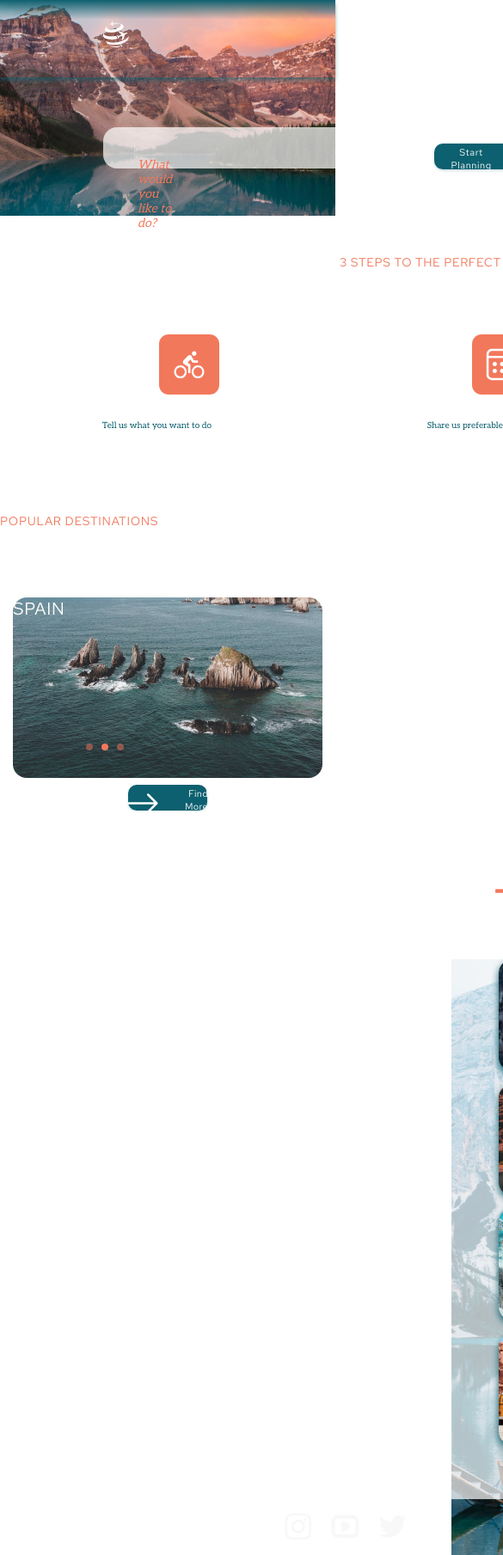
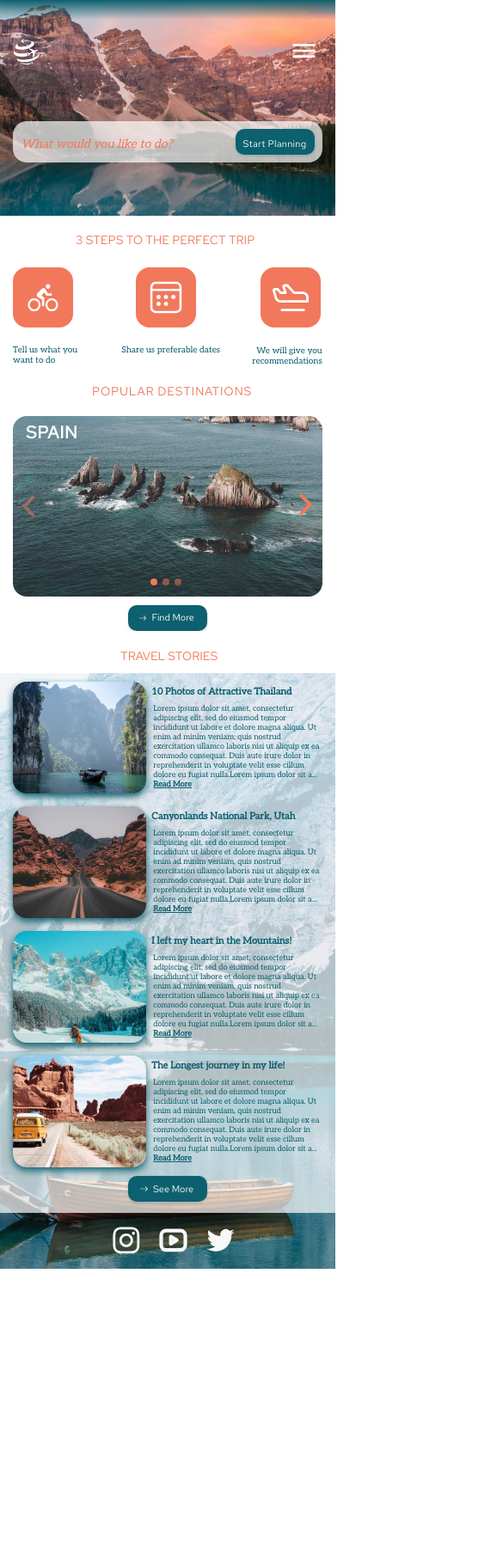
Before and after one commit to Evgenij-svg/rsschool-cvStage0, a plain HTML site: page index.html in a window 390 px wide. Shown: the top 1809 px of the page at 86% size, 585 px wide, since content can reach past the window. After the commit the page ends 1476 px from the top, so only its background shows below. Drawn offline with Linux system fonts and the light colour scheme; a web font is replaced by a local one.

Commit message:
feat:burger menu and pixel perfct

```diff
--- a/index.html
+++ b/index.html
@@ -1,8 +1,10 @@
 <!DOCTYPE html>
 <html lang="zxx">
+
 <head>
   <meta charset="utf-8" />
   <title>Travel</title>
+  <meta name="viewport" content="width=device-width, initial-scale=1.0">
   <link rel="shortcut icon" href="img/Logo.ico" type="image/x-icon" />
   <link rel="stylesheet" href="styles/Header.css" />
   <link rel="stylesheet" href="styles/Section1.css" />
@@ -11,42 +13,43 @@
   <link rel="stylesheet" href="styles/Section4.css" />
   <link rel="stylesheet" href="styles/Body.css" />
   <link rel="stylesheet" href="styles/Footer.css" />
-    <script src="scripts/index.js"></script>
+
 </head>
 
 <body>
   <header>
     <div>
-        <img src="img/Vector.svg" />
-        <img src="mobile_image/burger.svg" />
-        <div>
-          <span class="travelPortal">Travel Portal</span>
-          <nav>
-            <a href="#previewID">How It Works</a>
-            <a class="navA" href="#stepsID">Plan Your Trip</a>
-            <a class="navA1" href="#destinationsiD">Destinations</a>
-            <a class="navA2" href="#storiesID">Travel Stories</a>
+      <img class="LogoImage Brightness" src="img/Vector.svg" />
+      <img id="BurgerID" src="mobile_image/burger.svg" />
+      <span class="travelPortal DisplayNone">Travel Portal</span>
+      <nav class="BurgerMenu" id="BurgerMenuId">
+        <img id="CloseBurger" class="DisplayNonePC Cross" src="mobile_image/cross.svg"/>
+        <a href="#previewID" id="CloseBurger">How It Works</a>
+        <a class="navA"  id="CloseBurger" href="#stepsID">Plan Your Trip</a>
+        <a class="navA1"  id="CloseBurger" href="#destinationsiD">Destinations</a>
+        <a class="navA2" id="CloseBurger" href="#storiesID">Travel Stories</a>
+        <a class="DisplayNonePC"  id="CloseBurger" href="#">Account</a>
+        <a class="DisplayNonePC"  id="CloseBurger" href="#">Social Media</a>
       </nav>
-          <form>
+      <form class="DisplayNone">
         <button class="Login"><span>Login</span></button>
       </form>
     </div>
-      </div>
   </header>
-    <main>
-      <section class="preview" id="previewID">
-        <h1>Explore the beauty of the World</h1>
+  <main id="CloseBurger">
+    <section class="preview " id="previewID">
+      <h1 >Explore the beauty of the World</h1>
       <div>
         Receive personalized recommendations for countries, hotels, activities
         and more
       </div>
-        <div class="WhatWould">
-          <span>What would you like to do?</span>
+      <div class="WhatWould ">
+        <span class="Brightness">What would you like to do?</span>
         <button class="StartPlanning"><span>Start Planning</span></button>
       </div>
     </section>
 
-      <section class="steps" id="stepsID">
+    <section class="steps Brightness" id="stepsID">
       <h2>3 STEPS TO THE PERFECT TRIP</h2>
       <div>
         <div class="stepsdiv Velo">
@@ -64,7 +67,7 @@
       </div>
     </section>
 
-      <section class="destinations" id="destinationsiD">
+    <section class="destinations Brightness" id="destinationsiD">
       <h2>POPULAR DESTINATIONS</h2>
       <div class="Images_destinations">
         <div class="SPAIN stepsdiv">
@@ -99,7 +102,7 @@
         <span>Find More</span>
       </button>
     </section>
-      <section class="stories" id="storiesID">
+    <section class="stories Brightness" id="storiesID">
       <h2>TRAVEL STORIES</h2>
       <div class="storiesdiv">
         <div>
@@ -107,7 +110,7 @@
             <div class="ImageStoriesTaihaland ImgStories"></div>
             <div>
               <h3 class="H3Stories">10 Photos of Attractive Thailand</h3>
-                <p class="PStories">
+              <p class="PStoriesPC">
                 Lorem ipsum dolor sit amet, consectetur adipiscing elit, sed
                 do eiusmod tempor incididunt ut labore et dolore magna aliqua.
                 Ut enim ad minim veniam, quis nostrud exercitation ullamco
@@ -118,6 +121,12 @@
                 mollit anim id est laborum.Lorem ipsum dolor sit amet,
                 consectetur adipiscing elit...
               </p>
+              <p class="PStoriesMobile">
+                Lorem ipsum dolor sit amet, consectetur adipiscing elit, sed do eiusmod tempor incididunt ut
+                labore et dolore magna aliqua. Ut enim ad minim veniam, quis nostrud exercitation ullamco laboris nisi
+                ut aliquip ex ea commodo consequat. Duis aute irure dolor in reprehenderit in voluptate velit esse
+                cillum dolore eu fugiat nulla.Lorem ipsum dolor sit a...
+              </p>
               <a href="#" class="AStories">Read More</a>
             </div>
           </div>
@@ -125,7 +134,7 @@
             <div class="ImageStoriesUtah ImgStories"></div>
             <div>
               <h3 class="H3Stories">Canyonlands National Park, Utah</h3>
-                <p class="PStories">
+              <p class="PStoriesPC">
                 Lorem ipsum dolor sit amet, consectetur adipiscing elit, sed
                 do eiusmod tempor incididunt ut labore et dolore magna aliqua.
                 Ut enim ad minim veniam, quis nostrud exercitation ullamco
@@ -136,6 +145,12 @@
                 mollit anim id est laborum.Lorem ipsum dolor sit amet,
                 consectetur adipiscing elit...
               </p>
+              <p class="PStoriesMobile">
+                Lorem ipsum dolor sit amet, consectetur adipiscing elit, sed do eiusmod tempor incididunt ut
+                labore et dolore magna aliqua. Ut enim ad minim veniam, quis nostrud exercitation ullamco laboris nisi
+                ut aliquip ex ea commodo consequat. Duis aute irure dolor in reprehenderit in voluptate velit esse
+                cillum dolore eu fugiat nulla.Lorem ipsum dolor sit a...
+              </p>
               <a href="#" class="AStories">Read More</a>
             </div>
           </div>
@@ -143,7 +158,7 @@
             <div class="ImageStoriesMountains ImgStories"></div>
             <div>
               <h3 class="H3Stories">I left my heart in the Mountains!</h3>
-                <p class="PStories">
+              <p class="PStoriesPC">
                 Lorem ipsum dolor sit amet, consectetur adipiscing elit, sed
                 do eiusmod tempor incididunt ut labore et dolore magna aliqua.
                 Ut enim ad minim veniam, quis nostrud exercitation ullamco
@@ -154,6 +169,12 @@
                 mollit anim id est laborum.Lorem ipsum dolor sit amet,
                 consectetur adipiscing elit...
               </p>
+              <p class="PStoriesMobile">
+                Lorem ipsum dolor sit amet, consectetur adipiscing elit, sed do eiusmod tempor incididunt ut
+                labore et dolore magna aliqua. Ut enim ad minim veniam, quis nostrud exercitation ullamco laboris nisi
+                ut aliquip ex ea commodo consequat. Duis aute irure dolor in reprehenderit in voluptate velit esse
+                cillum dolore eu fugiat nulla.Lorem ipsum dolor sit a...
+              </p>
               <a href="#" class="AStories">Read More</a>
             </div>
           </div>
@@ -161,7 +182,7 @@
             <div class="ImageStoriesLongest ImgStories"></div>
             <div>
               <h3 class="H3Stories">The Longest journey in my life!</h3>
-                <p class="PStories">
+              <p class="PStoriesPC">
                 Lorem ipsum dolor sit amet, consectetur adipiscing elit, sed
                 do eiusmod tempor incididunt ut labore et dolore magna aliqua.
                 Ut enim ad minim veniam, quis nostrud exercitation ullamco
@@ -171,6 +192,12 @@
                 cupidatat non proident, sunt in culpa qui officia deserunt
                 mollit anim id est laborum.Lorem ipsum dolor sit amet,
                 consectetur adipiscing elit...
+              </p>
+              <p class="PStoriesMobile">
+                Lorem ipsum dolor sit amet, consectetur adipiscing elit, sed do eiusmod tempor incididunt ut
+                labore et dolore magna aliqua. Ut enim ad minim veniam, quis nostrud exercitation ullamco laboris nisi
+                ut aliquip ex ea commodo consequat. Duis aute irure dolor in reprehenderit in voluptate velit esse
+                cillum dolore eu fugiat nulla.Lorem ipsum dolor sit a...
               </p>
               <a href="#" class="AStories">Read More</a>
             </div>
@@ -183,17 +210,16 @@
       </div>
     </section>
   </main>
-    <footer>
-      <a href="#"
-        ><img height="51" src="img/rs_school.svg" alt="logo rs school"
-      /></a>
-      <a href="https://github.com/Evgenij-svg/rsschool-cv/tree/travel"
-        ><img height="51" src="img/github.svg" alt="github"
-      /></a>
+  <footer class="Brightness">
+    <a href="#"><img height="51" src="img/rs_school.svg" alt="logo rs school" /></a>
+    <a href="https://github.com/Evgenij-svg/rsschool-cv/tree/travel"><img height="51" src="img/github.svg"
+        alt="github" /></a>
     <span> All Rights Reserved © Travel Portal </span>
     <a href="#"><img src="img/instagram.svg" alt="instagram" /></a>
     <a href="#"><img src="img/youtube.svg" alt="youtube" /></a>
     <a href="#"><img src="img/twitter.svg" alt="twitter" /></a>
   </footer>
+  <script src="scripts/index.js"></script>
 </body>
+
 </html>
--- a/styles/Body.css
+++ b/styles/Body.css
@@ -9,40 +9,30 @@ h2 {
     font-family: 'Red Hat Text';
     font-style: normal;
 }
-
-@media (min-width: 390px) {
-    html {
-        scroll-behavior: smooth;
-
-        /* свойство scroll-behavior не наследуется, применяется к прокручиваемым блокам */
-    }
-
-
+html {
+    scroll-behavior: smooth;
+}
+@media (min-width: 391px) {
     h2 {
-
-        font-weight: 600;
+        font-weight: bolder;
         font-size: 40px;
         line-height: 53px;
         /* identical to box height */
-        letter-spacing: 0.6px;
-
     }
 
     a {
         cursor: pointer;
         text-decoration: none;
-
     }
 
     button {
         cursor: pointer;
-        transition: .5s ease-in-out;
+        transition: 0.5s ease-in-out;
     }
 
     button:hover {
         border: 4px double black;
     }
-
 }
 
 @media (max-width: 390px) {
@@ -51,4 +41,11 @@ h2 {
         font-size: 14px;
         line-height: 19px;
     }
+
+
+    .Brightness {
+        filter: brightness(100%);
+        transition: all 0.5s;
+    }
+
 }
--- a/styles/Footer.css
+++ b/styles/Footer.css
@@ -1,4 +1,4 @@
-@media (min-width: 390px) {
+@media (min-width: 391px) {
     footer>span {
         width: 260px;
         height: 21px;
@@ -43,9 +43,13 @@
 @media (max-width: 390px) {
     footer{
         margin-top:-60px ;
-        width: 390px;
+        /*width: 390px;*/
         display: flex;
         flex-direction: row;
+    }
+    footer>a{
+        margin-left: 0;
+        margin-right: 0;
     }
     footer>span{
         display: none;
@@ -56,4 +60,19 @@
     img[src$="rs_school.svg"]{
         display: none;
     }
+    img[src$="instagram.svg"]{
+        margin: 0;
+        margin-top: 10px;
+        margin-left: 130px;
+    }
+    img[src$="youtube.svg"]{
+        margin: 0;
+        margin-top: 10px;
+        margin-left: 20px;
+    }
+    img[src$="twitter.svg"]{
+        margin: 0;
+        margin-top: 10px;
+        margin-left: 20px;
+    }
 }
--- a/styles/Header.css
+++ b/styles/Header.css
@@ -1,22 +1,23 @@
-@media (min-width: 390px) {
+@media (min-width: 391px) {
+
     header {
         width: 1440px;
-        background-image:url("../img/bgiHS.jpg") ;
-        height:765px;
+        background-image: url('../img/bgiHS.jpg');
+        height: 765px;
     }
-    header>div{
+    header > div {
         width: 1440px;
         height: 90px;
         background: rgba(242, 120, 92, 0.7);
         box-shadow: 0px 4px 4px rgba(13, 96, 111, 0.5);
         display: flex;
     }
-    header>div>div{
+    /* header>div>div{
         margin: 0;
         height: 90px;
         display: flex;
-    }
-    img[src$='Vector.svg'] {
+    } */
+    .LogoImage {
         margin-left: 120px;
         margin-top: 25px;
         width: 30px;
@@ -24,6 +25,9 @@
         margin-right: 0;
     }
     img[src$='burger.svg'] {
+        display: none;
+    }
+    .DisplayNonePC{
         display: none;
     }
     .travelPortal {
@@ -39,7 +43,7 @@
         color: #ffffff;
     }
 
-    header>div>div>nav>a {
+    header > div > nav > a {
         width: 98px;
         height: 21px;
         font-family: 'Red Hat Text';
@@ -70,7 +74,7 @@
         margin-left: 40px;
     }
 
-    header>div>div>form {
+    header > div > form {
         margin: 0;
         padding: 0;
         width: 103px;
@@ -92,11 +96,9 @@
             0px 2px 3px rgba(13, 96, 111, 0.16);
         border-radius: 10px;
         border: 1px none black;
-
-
     }
 
-    .Login>span {
+    .Login > span {
         width: 43px;
         height: 21px;
         font-family: 'Red Hat Text';
@@ -114,23 +116,64 @@
     header {
         width: 390px;
         height: 251px;
-        background-image:url("../mobile_image/Header.jpg") ;
-
+        background-image: url('../mobile_image/Header.jpg');
     }
-    header>div{
+    header > div {
         width: 390px;
         height: 90px;
-        background: linear-gradient(180deg, #0D606F 0%, rgba(13, 96, 111, 0) 25.1%);
+        background: linear-gradient(
+            180deg,
+            #0d606f 0%,
+            rgba(13, 96, 111, 0) 25.1%
+        );
         display: flex;
     }
-    header>div>div{
+    header > div > div {
         display: none;
     }
-    header>div>img{
-        margin-left: 120px;
-        margin-top: 25px;
+    .LogoImage {
+        margin-left: 16px;
+        margin-top: 45px;
         width: 30px;
         height: 30px;
-        margin-right: 0;
+    }
+    img[src$='burger.svg'] {
+        margin-left: 270px;
+        margin-top: 43px;
+    }
+    .DisplayNone{
+        display: none;
+    }
+    nav {
+        position: absolute;
+        left:600px;
+        width: 165px;
+        height: 250px;
+        background: #f2785c;
+        box-shadow: 0px 4px 3px rgba(13, 96, 111, 0.25);
+        border-radius: 10px;
+        display: flex;
+        flex-direction: column;
+        filter: brightness(100%);
+        transition: all 0.5s;
+    }
+    nav > a {
+        font-family: 'Red Hat Text';
+        font-style: normal;
+        font-weight: 500;
+        font-size: 16px;
+        line-height: 21px;
+        color: #ffffff;
+        text-decoration: none;
+        margin: 0;
+        text-align: end;
+        margin-top: 10px;
+        margin-right: 15px;
+    }
+    .Cross{
+        margin:0;
+        margin-left: 16px;
+        margin-top: 16px;
+        width:16px
     }
 }
--- a/styles/Section1.css
+++ b/styles/Section1.css
@@ -1,4 +1,4 @@
-@media (min-width: 390px) {
+@media (min-width: 391px) {
     .preview {
         width: 1440px;
         margin-top: -670px;
@@ -107,10 +107,10 @@
     }
 }
 
-@media (max-width: 390px) {
+@media (max-width:390px) {
     .preview {
         width: 390px;
-        margin-top: -150px;
+        margin-top: -110px;
     }
 
     h1 {
@@ -130,7 +130,7 @@
     }
 
     .WhatWould>span {
-        width: 226.01px;
+        width: 230px;
         height: 11.12px;
         font-family: 'Aleo';
         font-style: italic;
@@ -160,12 +160,12 @@
     .StartPlanning>span {
         width: 74px;
         height: 15px;
-
+        letter-spacing: 0.3px;
         font-family: 'Red Hat Text';
         font-style: normal;
         font-weight: 500;
         font-size: 11px;
-        line-height: 15px;
+        line-height: 13px;
         /* identical to box height */
 
         display: flex;
--- a/styles/Section2.css
+++ b/styles/Section2.css
@@ -1,4 +1,4 @@
-@media (min-width: 390px) {
+@media (min-width: 391px) {
     .steps {
         /*  margin: 0;*/
         margin-top: 335px;
@@ -6,7 +6,7 @@
         width: 1400px;
     }
 
-    .steps>h2 {
+    .steps > h2 {
         width: 700px;
         height: 53px;
         margin-left: 395px;
@@ -23,7 +23,7 @@
         /*width: 100px;*/
     }
 
-    .steps>div {
+    .steps > div {
         display: flex;
         flex-direction: row;
         margin-top: 40px;
@@ -39,11 +39,11 @@
         margin-left: 110px;
     }
 
-    .Velo>img {
+    .Velo > img {
         margin: 0;
         width: 100px;
         height: 100px;
-        margin-left: 75px
+        margin-left: 75px;
     }
 
     .Calendar {
@@ -51,7 +51,7 @@
         margin-left: 234px;
     }
 
-    .Calendar>img {
+    .Calendar > img {
         margin: 0;
         width: 100px;
         height: 100px;
@@ -63,7 +63,7 @@
         margin-left: 159px;
     }
 
-    .Samalet>img {
+    .Samalet > img {
         margin: 0;
         width: 100px;
         margin-left: 110px;
@@ -74,14 +74,17 @@
 @media (max-width: 390px) {
     .steps {
         /*  margin: 0;*/
-        margin-top: 100px;
+        margin-top: 81px;
         width: 390px;
     }
-
-    .steps>div {
+    .steps > h2 {
+        margin-left: 88;
+        width: 214px;
+        height: 19px;
+    }
+    .steps > div {
         display: flex;
         flex-direction: row;
-        margin-top: 40px;
     }
 
     .stepsdiv {
@@ -89,9 +92,47 @@
         flex-direction: column;
     }
 
-    .stepsdiv>img {
+    .stepsdiv > img {
         width: 70px;
         height: 70px;
+        border-radius: 16px;
+        margin-left: 0;
+    }
+    .Velo {
+        margin-top: 22px;
+        margin-left: 15px;
+    }
+    .Velo > span {
+        width: 94px;
+        height: 22px;
+        margin-top: 20px;
+    }
+    .Calendar {
+        margin-top: 22px;
+        margin-left: 12px;
+    }
+    .Calendar > span {
+        width: 120px;
+        height: 12px;
+        margin-top: 20px;
+        margin-left: 5px;
+    }
+    .Calendar > img {
+        margin-top: 0px;
+        margin-left: 22px;
+    }
+    .Samalet {
+        margin-top: 22px;
+        margin-left: 0px;
+    }
+    .Samalet > img {
+        margin-left: 26px;
+    }
+    .Samalet > span {
+        text-align: right;
+        width: 98px;
+        height: 24px;
+        margin-top: 21px;
     }
 
     .stepsSpan {
@@ -100,7 +141,6 @@
         font-weight: 400;
         font-size: 10px;
         line-height: 12px;
-
-        color: #0D606F;
+        color: #0d606f;
     }
 }
--- a/styles/Section3.css
+++ b/styles/Section3.css
@@ -1,4 +1,4 @@
-@media (min-width: 390px) {
+@media (min-width: 391px) {
     .destinations>h2 {
         width: 501px;
         height: 53px;
@@ -147,31 +147,41 @@
 }
 
 @media (max-width: 390px) {
+    .destinations {
+        width: 390px;
+        overflow: hidden;
+        margin-top: 20px;
+
+    }
+    .destinations>h2 {
+        margin-left: 107px;
+        letter-spacing: 0.8px;
+    }
     .Images_destinations {
         display: flex;
         flex-direction: row;
         /*align-items: center;*/
         justify-content: start;
-        margin-top: 45px;
+        margin-top: 19px;
         /* width: 1440px;
     overflow: hidden;*/
     }
 
-    .destinations {
-        width: 390px;
-        overflow-x: hidden;
-    }
+
 
     .SpanDestinations {
+        padding-left: 15px;
+        padding-top: 6px;
         font-family: 'Red Hat Text';
         font-style: normal;
-        font-weight: 500;
+        font-weight: 800;
         font-size: 20px;
         line-height: 26px;
         width: 60px;
         height: 26px;
         color: #FFFFFF;
         margin: 0;
+        letter-spacing: 0.7px;
     }
 
     .USA {
@@ -216,15 +226,17 @@
     }
 
     .ArrowsSlides {
-        margin-top: -40px;
+        margin-top: -120px;
         display: flex;
         flex-direction: row;
 
     }
     .ArrowSlide1{
+        margin-left: 20px;
         background-image: url("../mobile_image/ep_arrow-up-bold.svg");
     }
     .ArrowSlide2{
+        margin-left: 285px;
         background-image: url("../mobile_image/arrow.svg");
     }
     .eclipses {
@@ -232,21 +244,12 @@
         flex-direction: row;
         width: 100px;
         margin-left: 100px;
-        margin-top: 0px;
+        margin-top: 69px;
+        margin-left: 175px;
     }
 
     .eclipses1 {
         margin-left: 0;
-        margin-right: 0;
-        width: 8px;
-        height: 8px;
-        background: rgba(242, 120, 92, 0.5);
-        border-radius: 10px;
-
-    }
-
-    .eclipses2 {
-        margin-left: 10px;
         margin-right: 0;
         width: 8px;
         height: 8px;
@@ -255,8 +258,18 @@
 
     }
 
+    .eclipses2 {
+        margin-left: 6px;
+        margin-right: 6px;
+        width: 8px;
+        height: 8px;
+        background: rgba(242, 120, 92, 0.5);
+        border-radius: 10px;
+
+    }
+
     .eclipses3 {
-        margin-left: 10px;
+        margin-left: 0px;
         margin-right: 0;
         width: 8px;
         height: 8px;
@@ -268,7 +281,7 @@
 
     .destinations>button {
         /* Auto layout */
-
+        margin-top: 23px;
         display: flex;
         flex-direction: row;
         justify-content: center;
@@ -284,11 +297,14 @@
         border-radius: 10px;
         border: none;
     }
-
+    .destinations>button>img{
+        width:8.75px;
+        height:5.63px;
+    }
     .destinations>button>span {
         width: 52px;
         height: 15px;
-
+        margin-top: -3px;
         font-family: 'Red Hat Text';
         font-style: normal;
         font-weight: 500;
--- a/styles/Section4.css
+++ b/styles/Section4.css
@@ -1,4 +1,4 @@
-@media (min-width: 390px) {
+@media (min-width: 391px) {
     .stories {
         width: 1440px;
     }
@@ -59,7 +59,7 @@
         color: #0d606f;
     }
 
-    .PStories {
+    .PStoriesPC {
         padding-left: 0px;
         font-family: 'Aleo';
         font-style: normal;
@@ -72,7 +72,9 @@
         height: 184px;
         margin-top: 25px;
     }
-
+    .PStoriesMobile{
+        display:none;
+    }
     .ImageStoriesTaihaland {
         background-image: url("../img/Taihaland.jpg");
     }
@@ -162,12 +164,18 @@
     }
 }
 @media (max-width: 390px) {
+    .stories{
+        margin-top: 20px;
+    }
+    .stories>h2{
+        margin-left: 140px;
+    }
     .storiesdiv {
+        margin-top: 10px;
         background-image: url(../mobile_image/Footer.jpg);
         width: 390px;
         height: 693px;
     }
-
     .storiesdiv > div {
         background: rgba(255, 255, 255, 0.7);
         width: 390px;
@@ -183,38 +191,64 @@
     }
 
     .ImageStoriesTaihaland {
+
         background-image: url("../mobile_image/story1.jpg");
     }
     .ImageStoriesUtah {
+
         background-image: url("../mobile_image/story2.jpg");
     }
     .ImageStoriesMountains {
+
         background-image: url("../mobile_image/story3.jpg");
     }
     .ImageStoriesLongest {
+
         background-image: url("../mobile_image/story4.jpg");
     }
+
+
+
+
+
     .ImgStories {
-        margin: 0;
+        margin-top: 10px;
+        margin-left: 0;
         width: 155px;
         height: 130px;
         filter: drop-shadow(0px 4px 4px #0d606f);
         border-radius: 16px;
     }
-
-    .PStories {
+    .PStoriesPC{
+        display: none;
+    }
+    .PStoriesMobile {
+        display: block;
         width: 195px;
-        height: 102px;
+        height: 82px;
+        font-family: 'Aleo';
+        font-style: normal;
+        font-weight: 400;
+        font-size: 9px;
+        line-height: 11px;
+        color: #0D606F;
+        margin-top: -2px;
+        margin-left: 5px;
+    }
+    .AStories {
+        color: #0d606f;
+        height: 20px;
         font-family: 'Aleo';
         font-style: normal;
         font-weight: 700;
-        font-size: 11px;
-        line-height: 13px;
-        overflow: hidden;
-        color: #0d606f;
+        font-size: 9px;
+        line-height: 11px;
+        margin-top: 0;
+        margin-left: 5px;
     }
     .H3Stories {
-        padding-left: 0px;
+        margin-top: 15px;
+        margin-left: 3px;
         width: 170px;
         height: 13px;
         font-family: 'Aleo';
@@ -226,21 +260,14 @@
         color: #0d606f;
     }
 
-    .AStories {
-        color: #0d606f;
-        height: 102px;
-        font-family: 'Aleo';
-        font-style: normal;
-        font-weight: 700;
-        font-size: 11px;
-        line-height: 13px;
-    }
+
 
     .storiesdiv > div > button {
         display: flex;
         flex-direction: row;
         justify-content: center;
         align-items: center;
+        margin-top: 20px;
         padding: 10px 32px;
         gap: 6px;
         width: 92px;
@@ -253,14 +280,16 @@
     }
 
     .storiesdiv > div > button > img {
-        padding-bottom: 0px;
-        padding-left: 25px;
+        padding-top: 0px;
+        padding-left: 0px;
+        width:8.75px;
+        height:5.63px;
     }
 
     .storiesdiv > div > button > span {
         width: 49px;
         height: 15px;
-
+        margin-top:-2px;
         font-family: 'Red Hat Text';
         font-style: normal;
         font-weight: 500;
```
Also changed, not shown: scripts/index.js (added, +18 -0 lines), mobile_image/cross.svg (added). Lines whose indentation alone changed are shown as unchanged.
